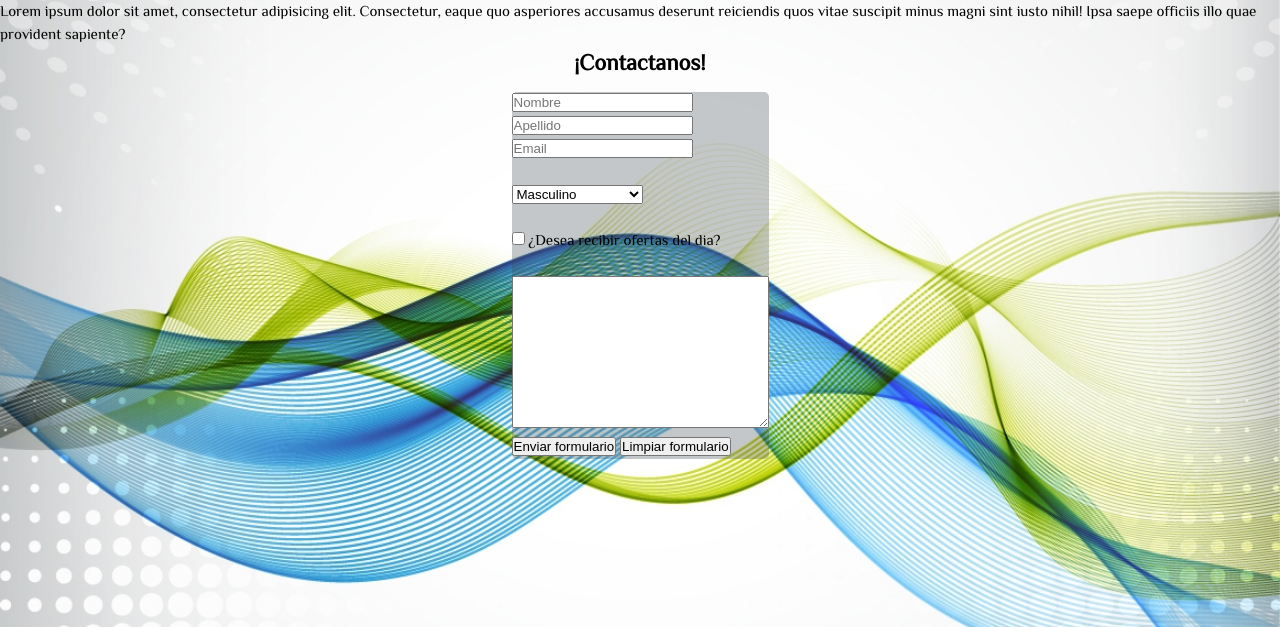
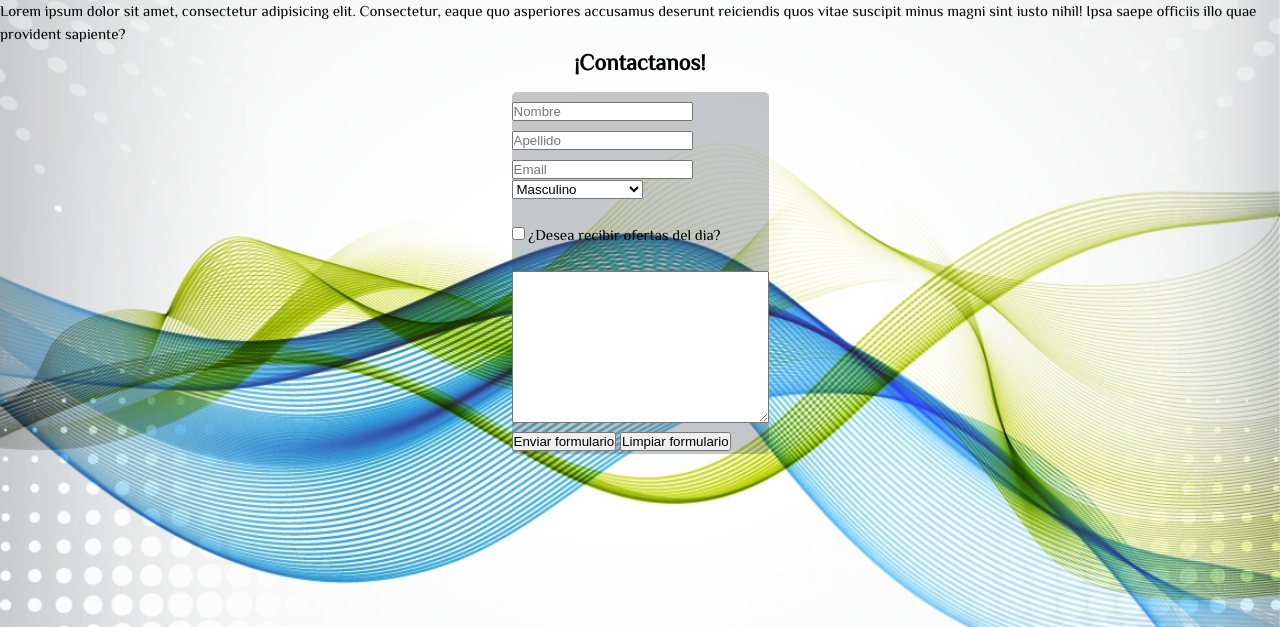
Before and after one commit to Peraltamati/Productos-Peralta-mati, a website: page Paginas/Contacto.html in a window 1280 px wide. Shown: the part 173-800 px from the top of the page. Drawn offline with Linux system fonts and the light colour scheme.

Commit message:
Agregando imagenes y modificacion

```diff
--- a/Paginas/Contacto.html
+++ b/Paginas/Contacto.html
@@ -51,13 +51,10 @@
 
     <div class="form"><!-- Inicio div-->
         <form action="index.js" method="POST" class="fondo">
+            <input  type="text" class="separar" placeholder="Nombre">
+            <input type="text" class="separar" placeholder="Apellido">
+            <input type="email" class="separar" placeholder="Email">
 
-            <input type="text" placeholder="Nombre" id=""><br>
-
-            <input type="text" placeholder="Apellido" id=""><br>
-
-            <input type="email" placeholder="Email" id=""> <br>
-            <br>
 
             <select name="sexo" id="">
 
--- a/scss/pages/_contacto.scss
+++ b/scss/pages/_contacto.scss
@@ -1,14 +1,24 @@
 .form{
-    max-width: 100%;
+   width: 100%;
     display: flex;
    justify-content: center;
     margin-bottom: 10px;
-
-
 }
 .fondo{
     background: rgba(62, 69, 81, 0.3);
     border-radius: 5px;
+
+}
+
+.separar{
+    display: flex;
+    margin-top: 10px;
+}
+
+.fondo{
+    background: rgba(62, 69, 81, 0.3);
+    border-radius: 5px;
+
 }
 @media screen and (max-width: 360px){
 
```
Also changed, not shown: Paginas/Productos.html (+2 -2 lines), index.html (+11 -6 lines), Media/G1raphic_Wave_Background.jpg (deleted), Media/G2raphic_Wave_Background.jpg (deleted), Media/blue_abstract_background.jpg (deleted), Media/foto menu.jpg (deleted), Media/porta1.jpg (added), Media/porta2.jpg (added), Media/porta3.jpg (added), Media/porta4.jpg (added), Media/porta5.jpg (added), css/index.css.
